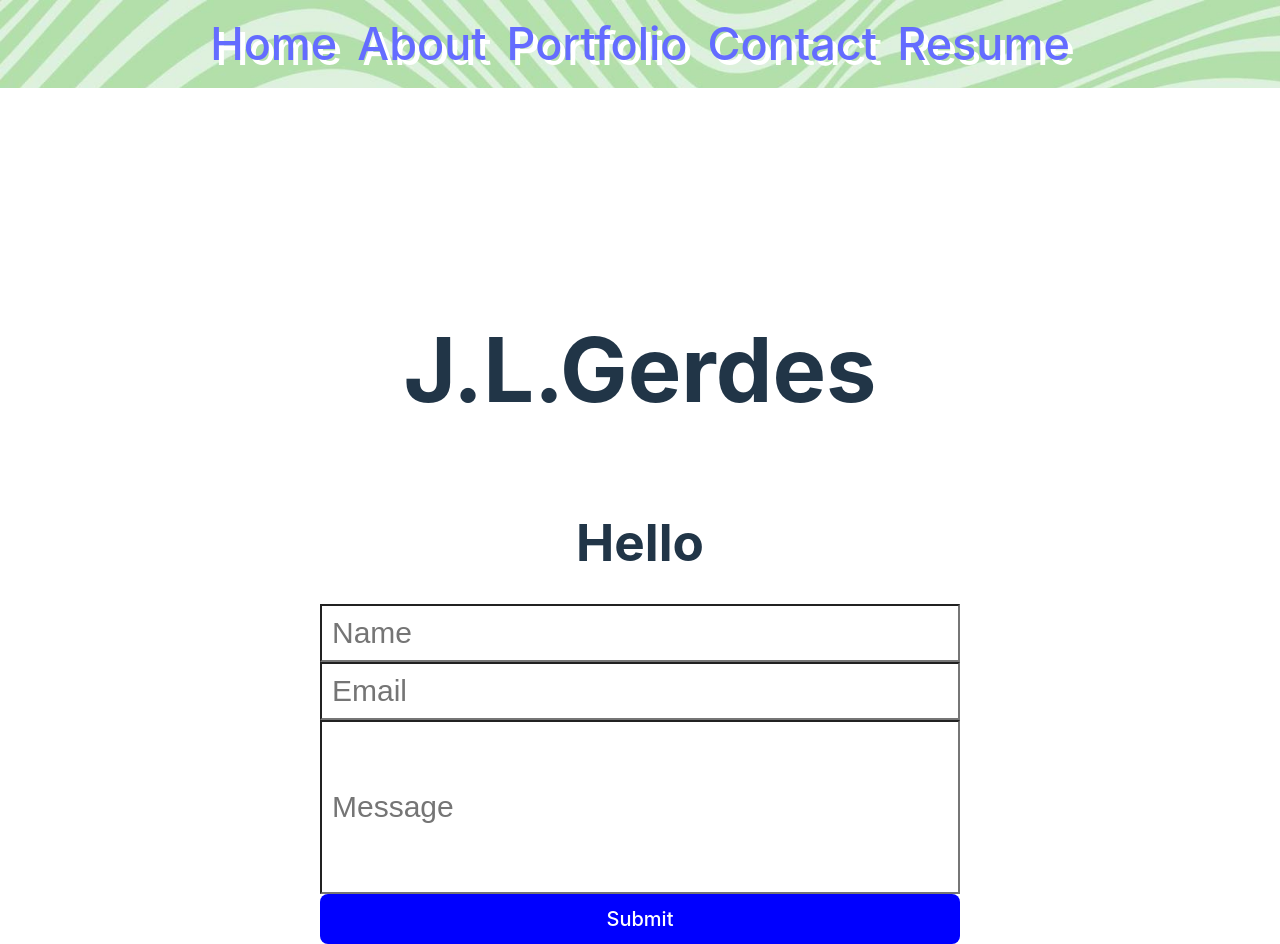
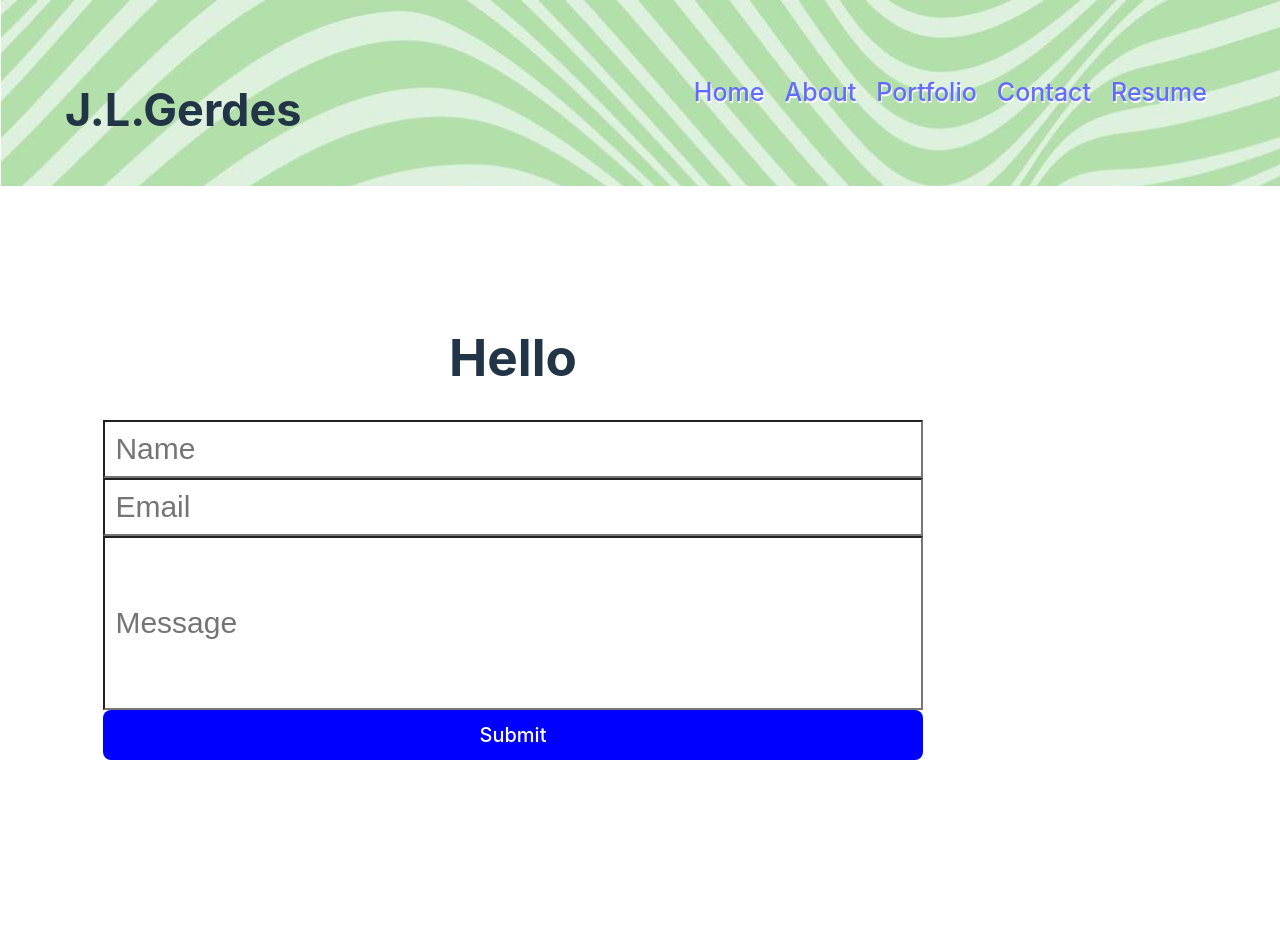
Before and after one commit to gerdesjasonl/jgPortfolio, a React (Vite) app: page /Contact in a window 1280 px wide. After the commit the page ends 800 px from the top, so only its background shows below. Built offline with nearby package versions, Linux system fonts and the light colour scheme.

Commit message:
Finally figured out why styles were not working - this adds styles to About me and incorporates Emotion in React.

```diff
--- a/package.json
+++ b/package.json
@@ -11,6 +11,7 @@
     "preview": "vite preview"
   },
   "dependencies": {
+    "@emotion/react": "^11.14.0",
     "bootstrap": "^5.3.3",
     "react": "^19.0.0",
     "react-bootstrap": "^2.10.9",
--- a/src/App.css
+++ b/src/App.css
@@ -1,6 +1,7 @@
 #root {
   width: 100vh;
-  margin: 0 auto;
+  height: 100%;
+  margin: 1px;
   padding: 0rem;
   text-align: center;
 }
@@ -21,7 +22,38 @@ header {
 header.Nav {
   margin-top: -10%;
   margin-bottom: 10%;
-  position: sticky;
+  position: absolute;
   width: 100vh;
 
 }
+
+@media screen and (min-width: 768px) {
+  #root {
+    margin-top: 20%;
+    min-width: 768px;
+    width: 80%;
+    align-items: start;
+  }
+
+  header {
+    display:flex;
+    position: fixed;
+    margin: 0;
+    top: 0px;
+    width: 100%;
+    align-items: center;
+    justify-content: space-between;
+    background-image: url('/abstractGreenBackground.jpg');
+  }
+
+  .profileName {
+    margin-top: 5%;
+    margin-left: 5%;
+    flex: 0;
+    font-size: 45px;
+    width: 20%;
+    flex: 20%;
+    display: inline-block;
+    text-align: left;
+  }
+}
--- a/src/components/NavTabs.jsx
+++ b/src/components/NavTabs.jsx
@@ -1,5 +1,8 @@
 import { Link, useLocation } from 'react-router-dom';
-const navStyle = {
+/** @jsxImportSource @emotion/react */
+import { css } from "@emotion/react";
+
+const navStyle = css({
   display: 'flex',
   flexWrap: 'wrap',
   position: 'fixed',
@@ -13,43 +16,54 @@ const navStyle = {
   justifyContent: 'center',
   backgroundImage: "url('/abstractGreenBackground.jpg')",
   backgroundSize: 'cover',
-  backgroungPosition: 'center',
-}
+  backgroundPosition: 'center',
+  "@media screen and (min-width: 768px)": {
+    width: '50%',
+    backgroundImage: "url('')",
+    position: 'relative',
+    justifyContent: 'right',
+    margin: '5%',
+  }
+})
 
-const linkStyle = {
+const linkStyle = css({
   fontSize: '45px',
   padding: '5px',
   margin: '5px',
   borderRadius: '5px',
   textShadow: '5px 5px white',
-}
+  "@media (min-width: 768px)": {
+  fontSize: '25px',
+  textShadow: '1px 2px white'
+  },
+})
 
 function NavTabs() {
   const currentPage = useLocation().pathname;
 
   return (
-    <ul id="homeNav" style={navStyle}>
-      <li className="nav-item" style={linkStyle}>
+    <ul id="homeNav" css={navStyle}>
+      <li className="nav-item" css={linkStyle}>
         <Link to="/"
         className={currentPage === '/' ? 'nav-link active' : 'nav=link'}
         >Home</Link>
       </li>
-      <li className="nav-item" style={linkStyle}>
+      <li className="nav-item" css={linkStyle}>
         <Link to="/AboutMe"
         className={currentPage === '/AboutMe' ? 'nav-link active' : 'nav=link'}
         >About</Link>
       </li>
-      <li className="nav-item" style={linkStyle}>
+      <li className="nav-item" css={linkStyle}>
         <Link to="/Portfolio"
         className={currentPage === '/Portfolio' ? 'nav-link active' : 'nav=link'}
         >Portfolio </Link>
       </li>
-      <li className="nav-item" style={linkStyle}>
+      <li className="nav-item" css={linkStyle}>
         <Link to="/Contact"
         className={currentPage === '/Contact' ? 'nav-link active' : 'nav=link'}
         >Contact</Link>
       </li>
-      <li className="nav-item" style={linkStyle}>
+      <li className="nav-item" css={linkStyle}>
         <Link to="/Resume"
         className={currentPage === '/Resume' ? 'nav-link active' : 'nav=link'}
         >Resume</Link>
--- a/src/components/pages/AboutMe.jsx
+++ b/src/components/pages/AboutMe.jsx
@@ -1,25 +1,68 @@
+/** @jsxImportSource @emotion/react */
+import { css } from "@emotion/react";
 
 export default function AboutMe () {
-    const aboutMeDivStyle = {
+    const aboutMeDivStyle = css({
       display: 'flex',
       flexDirection: 'column',
       justifyContent: 'center',
-    };
-    const profilePicStyle = {
+      "@media screen and (min-width: 768px)": {
+      flexDirection: 'row',
+      alignItems: 'center',
+      width: '100%',
+      marginLeft: '10%',
+      marginTop: '-10%',
+      padding: '20px',
+      borderRadius: '12px',
+      boxShadow: '0px 4px 10px rgba(0,0,0,1)',
+      }
+    });
+
+    const profilePicStyle = css({
       width: '50vh',
       margin: 'auto',
-    };
-    const aboutH1Style = {
-      width: '70vh',
+      "@media screen and (min-width: 768px)": {
+        width: '400px',
+        height: '400px',
+        borderRadius: '10%',
+        objectFit: 'cover',
+        marginLeft: '30px',
+        marginTop: '5px',
+      }
+    });
+
+    const containerStyle = css({
+      alignItems: 'center',
+      textAlign: 'center',
+      width: '100%',
+      "@media screen and (min-width: 768px)": {
+        display: "flex",
+        flexDirection: "column",
+        width: "75%",
+        textAlign: "left",
+
+      }
+    });
+
+    const aboutH1Style = css({
+      width: '100vh',
       flexWrap: 'nowrap',
-      margin: 'auto',
-    };
+      margin: '0',
+      "@media screen and (min-width: 768px)": {
+        fontSize: '60',
+        fontWeight: 'bold',
+        marginBottom: '8px',
+        marginLeft: '60%'
+      }
+    });
 
     return (
-      <div style={aboutMeDivStyle}>
-        <img src="../GerdesJason.jpg" style={profilePicStyle}></img>
-        <h1 style={aboutH1Style}>:::About Me:::</h1>
-        <p style={{fontSize: 50}}>Fuzzy Wuzzy was a bear but Fuzzy Wuzzy had no hair. Fuzzy Wuzzy wasn't very fuzzy was he?</p>
+      <div css={aboutMeDivStyle}>
+        <img src="../GerdesJason.jpg" css={profilePicStyle}></img>
+        <div css={containerStyle}>
+          <h1 css={aboutH1Style}>:::About Me:::</h1>
+          <p style={{fontSize: 50, textAlign: 'left', width: '75%'}}>Fuzzy Wuzzy was a bear but Fuzzy Wuzzy had no hair. Fuzzy Wuzzy wasn't very fuzzy was he?</p>
+        </div>
       </div>
     );
 }
--- a/src/components/pages/Contact.jsx
+++ b/src/components/pages/Contact.jsx
@@ -5,7 +5,6 @@ export default function Contact() {
     const [userName, setUserName] = useState('');
     const [userEmail, setUserEmail] = useState('');
     const [userMessage, setUserMessage] = useState('');
-    const [error, setError] = useState('');
 
     const handleInputChange = (e) => {
       // Getting the value and name of the input which triggered the change
@@ -27,8 +26,8 @@ export default function Contact() {
         setUserEmail ('');
         setUserMessage('');
       };
+    };
 
-    };
     const formStyle = {
       display: 'flex',
       flexDirection: 'column',
```
Also changed, not shown: 1 other file (tests, documents, lock files or other folders).
